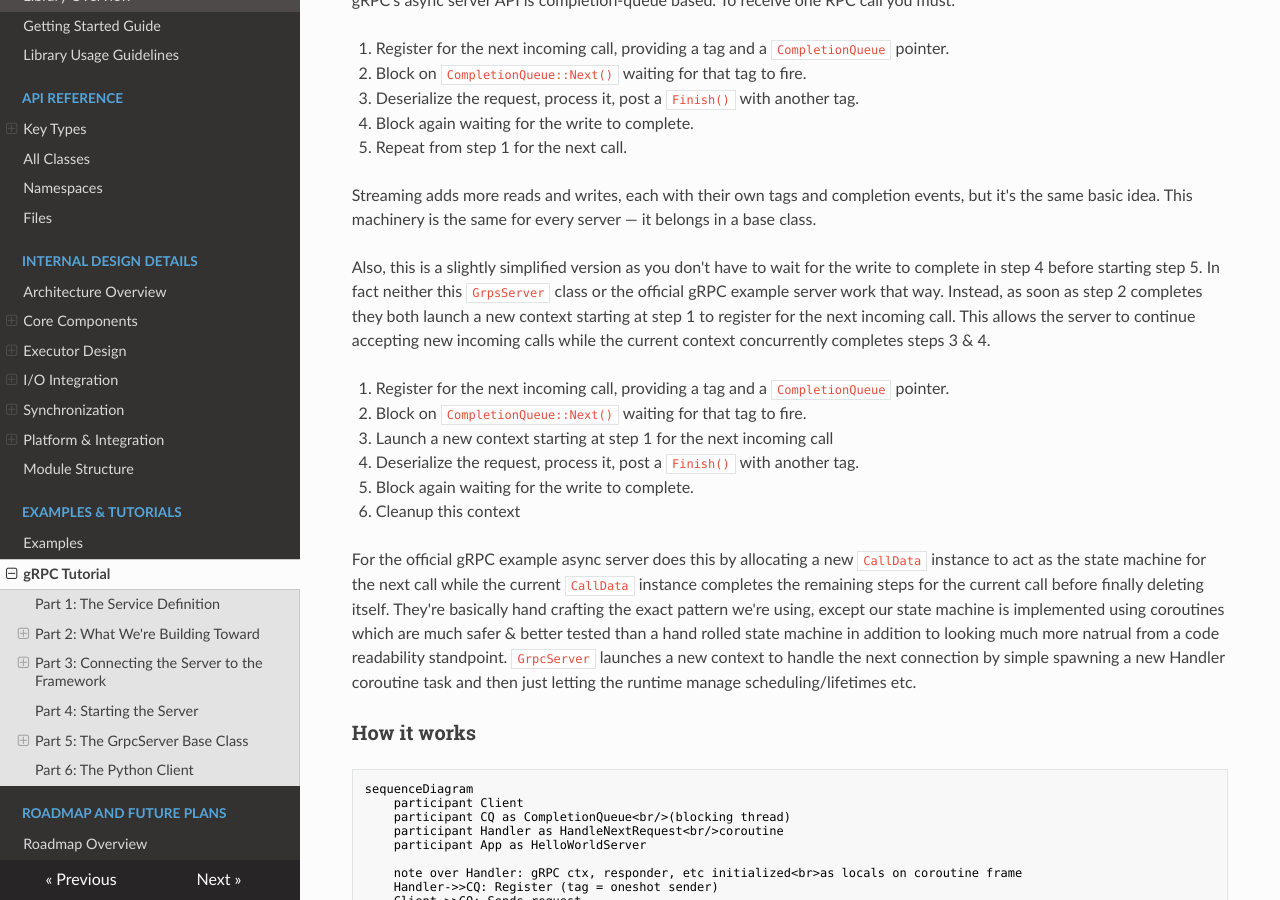
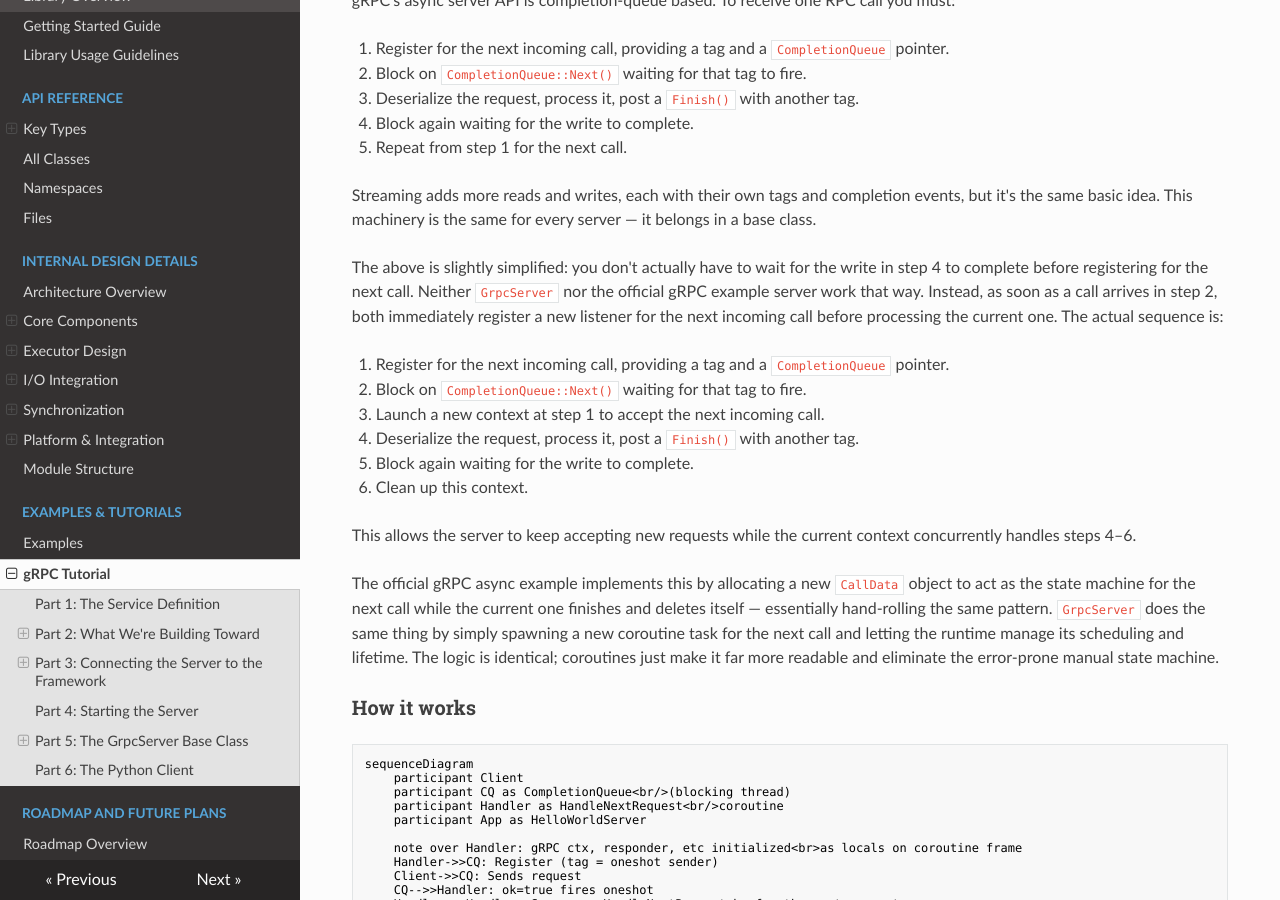
Before and after one commit to bts164/coro, an MkDocs documentation site: the page built from doc/grpc_tutorial.md, in a window 1280 px wide and 900 px high, scrolled down 3923 px. Built offline with MkDocs 1.6.1, drawn with Linux system fonts in a browser that asks for light colours; nearby versions of some CDN libraries; some of the changed text lies outside the part shown.

Commit message:
Minor edits to the grpc tutorial doc

```diff
--- a/doc/grpc_tutorial.md
+++ b/doc/grpc_tutorial.md
@@ -171,18 +171,18 @@
 
 Streaming adds more reads and writes, each with their own tags and completion events, but it's the same basic idea. This machinery is the same for every server — it belongs in a base class.
 
-Also, this is a slightly simplified version as you don't have to wait for the write to complete in step 4 before starting step 5. In fact neither this `GrpsServer` class or the official gRPC example server work that way. Instead, as soon as step 2 completes they both launch a new context starting at step 1 to register for the next incoming call. This allows the server
-to continue accepting new incoming calls while the current context concurrently completes steps 3 & 4.
+The above is slightly simplified: you don't actually have to wait for the write in step 4 to complete before registering for the next call. Neither `GrpcServer` nor the official gRPC example server work that way. Instead, as soon as a call arrives in step 2, both immediately register a new listener for the next incoming call before processing the current one. The actual sequence is:
 
 1. Register for the next incoming call, providing a tag and a `CompletionQueue` pointer.
 2. Block on `CompletionQueue::Next()` waiting for that tag to fire.
-3. Launch a new context starting at step 1 for the next incoming call
+3. Launch a new context at step 1 to accept the next incoming call.
 4. Deserialize the request, process it, post a `Finish()` with another tag.
 5. Block again waiting for the write to complete.
-5. Cleanup this context
+6. Clean up this context.
 
-For the official gRPC example async server does this by allocating a new `CallData` instance to act as the state machine for the next call while the current `CallData` instance completes the remaining steps for the current call before finally deleting itself. They're basically hand crafting the exact pattern we're using, except our state machine is implemented using coroutines which are much safer & better tested than a hand rolled state machine in addition to looking much more natrual from a code readability standpoint. `GrpcServer` launches a new context to handle the next connection by simple
-spawning a new Handler coroutine task and then just letting the runtime manage scheduling/lifetimes etc.
+This allows the server to keep accepting new requests while the current context concurrently handles steps 4–6.
+
+The official gRPC async example implements this by allocating a new `CallData` object to act as the state machine for the next call while the current one finishes and deletes itself — essentially hand-rolling the same pattern. `GrpcServer` does the same thing by simply spawning a new coroutine task for the next call and letting the runtime manage its scheduling and lifetime. The logic is identical; coroutines just make it far more readable and eliminate the error-prone manual state machine.
 
 ### How it works
 
```
Also changed, not shown: other parts of doc/grpc_tutorial.md (+1 -1 lines).
